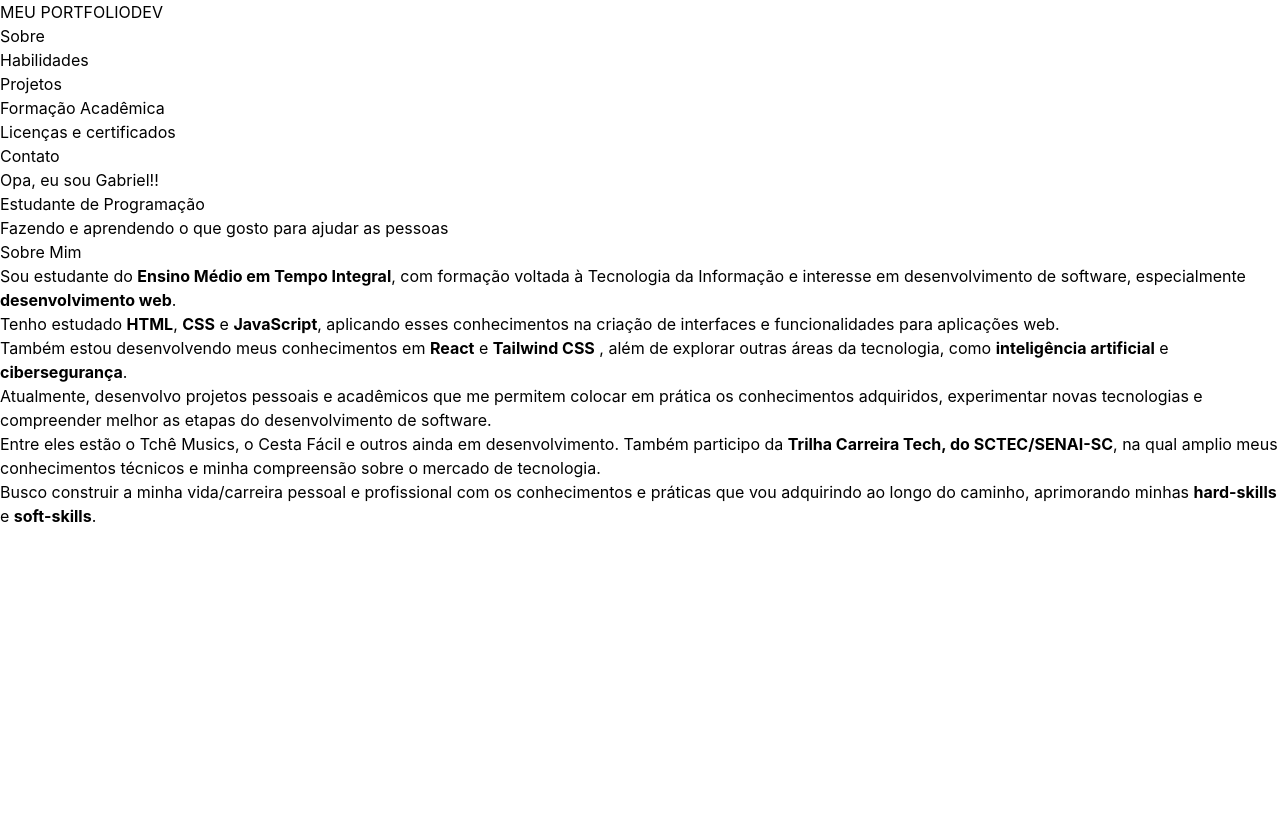
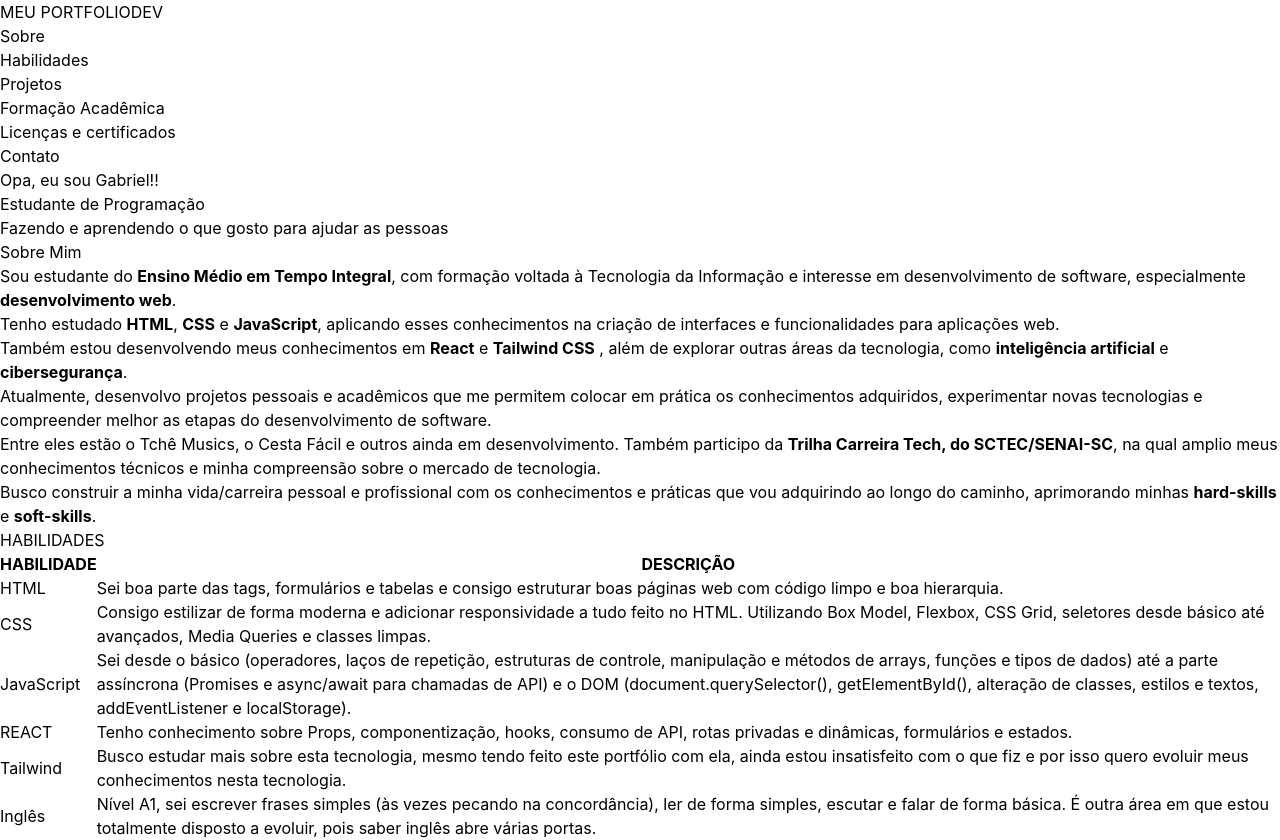
Before and after one commit to PasteldeSazon/site, a website: page pages/index.html in a window 1280 px wide. Before the commit the page ends 800 px from the top, so only its background shows below. Drawn offline with Linux system fonts and the light colour scheme.

Commit message:
feat: adiciona seção "habilidades" com tabela organizando habilidades e uma pequena descrição sobre o que sei de cada uma

```diff
--- a/pages/index.html
+++ b/pages/index.html
@@ -23,7 +23,7 @@
           </ul>
         </nav>
       </header>
-       <div>
+      <div>
         <p>Opa, eu sou Gabriel!!</p>
         <p>Estudante de Programação</p>
         <p>Fazendo e aprendendo o que gosto para ajudar as pessoas</p>
@@ -31,32 +31,99 @@
       <section id="sobre">
         <h2>Sobre Mim</h2>
         <p>
-          Sou estudante do <b>Ensino Médio em Tempo Integral</b>, com formação voltada
-          à Tecnologia da Informação e interesse em desenvolvimento de software,
-          especialmente <b>desenvolvimento web</b>.
+          Sou estudante do <b>Ensino Médio em Tempo Integral</b>, com formação
+          voltada à Tecnologia da Informação e interesse em desenvolvimento de
+          software, especialmente <b>desenvolvimento web</b>.
           <br />
-          Tenho estudado <b>HTML</b>, <b>CSS</b> e <b>JavaScript</b>, aplicando esses conhecimentos
-          na criação de interfaces e funcionalidades para aplicações web.
+          Tenho estudado <b>HTML</b>, <b>CSS</b> e <b>JavaScript</b>, aplicando
+          esses conhecimentos na criação de interfaces e funcionalidades para
+          aplicações web.
           <br />
-          Também estou desenvolvendo meus conhecimentos em <b>React</b> e <b>Tailwind CSS</b> ,
-          além de explorar outras áreas da tecnologia, como <b>inteligência artificial</b>
-           e <b>cibersegurança</b>.
-           <br />
+          Também estou desenvolvendo meus conhecimentos em <b>React</b> e
+          <b>Tailwind CSS</b> , além de explorar outras áreas da tecnologia,
+          como <b>inteligência artificial</b> e <b>cibersegurança</b>.
+          <br />
           Atualmente, desenvolvo projetos pessoais e acadêmicos que me permitem
           colocar em prática os conhecimentos adquiridos, experimentar novas
           tecnologias e compreender melhor as etapas do desenvolvimento de
           software.
           <br />
           Entre eles estão o Tchê Musics, o Cesta Fácil e outros ainda em
-          desenvolvimento. Também participo da <b>Trilha Carreira Tech, do
-          SCTEC/SENAI-SC</b>, na qual amplio meus conhecimentos técnicos e minha
-          compreensão sobre o mercado de tecnologia.
+          desenvolvimento. Também participo da
+          <b>Trilha Carreira Tech, do SCTEC/SENAI-SC</b>, na qual amplio meus
+          conhecimentos técnicos e minha compreensão sobre o mercado de
+          tecnologia.
           <br />
           Busco construir a minha vida/carreira pessoal e profissional com os
           conhecimentos e práticas que vou adquirindo ao longo do caminho,
           aprimorando minhas <b>hard-skills</b> e <b>soft-skills</b>.
         </p>
       </section>
+      <section id="habilidades">
+        <h2>HABILIDADES</h2>
+        <table>
+          <tbody>
+            <tr>
+              <th>HABILIDADE</th>
+              <th>DESCRIÇÃO</th>
+            </tr>
+          </tbody>
+
+          <tbody>
+            <tr>
+              <td>HTML</td>
+              <td>
+                Sei boa parte das tags, formulários e tabelas e consigo
+                estruturar boas páginas web com código limpo e boa hierarquia.
+              </td>
+            </tr>
+            <tr>
+              <td>CSS</td>
+              <td>
+                Consigo estilizar de forma moderna e adicionar responsividade a
+                tudo feito no HTML. Utilizando Box Model, Flexbox, CSS Grid,
+                seletores desde básico até avançados, Media Queries e classes
+                limpas.
+              </td>
+            </tr>
+            <tr>
+              <td>JavaScript</td>
+              <td>
+                Sei desde o básico (operadores, laços de repetição, estruturas
+                de controle, manipulação e métodos de arrays, funções e tipos de
+                dados) até a parte assíncrona (Promises e async/await para
+                chamadas de API) e o DOM (document.querySelector(),
+                getElementById(), alteração de classes, estilos e textos,
+                addEventListener e localStorage).
+              </td>
+            </tr>
+            <tr>
+              <td>REACT</td>
+              <td>
+                Tenho conhecimento sobre Props, componentização, hooks, consumo
+                de API, rotas privadas e dinâmicas, formulários e estados.
+              </td>
+            </tr>
+            <tr>
+              <td>Tailwind</td>
+              <td>
+                Busco estudar mais sobre esta tecnologia, mesmo tendo feito este
+                portfólio com ela, ainda estou insatisfeito com o que fiz e por
+                isso quero evoluir meus conhecimentos nesta tecnologia.
+              </td>
+            </tr>
+            <tr>
+              <td>Inglês</td>
+              <td>
+                Nível A1, sei escrever frases simples (às vezes pecando na
+                concordância), ler de forma simples, escutar e falar de forma
+                básica. É outra área em que estou totalmente disposto a evoluir,
+                pois saber inglês abre várias portas.
+              </td>
+            </tr>
+          </tbody>
+        </table>
+      </section>
     </main>
 
     <script src="../assets/scripts/script.js"></script>
```
Also changed, not shown: assets/styles/output.css.
